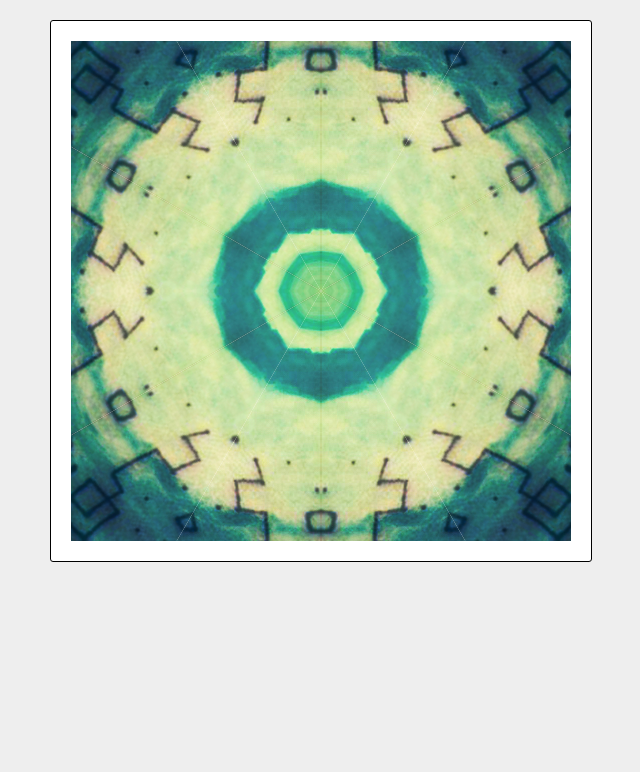
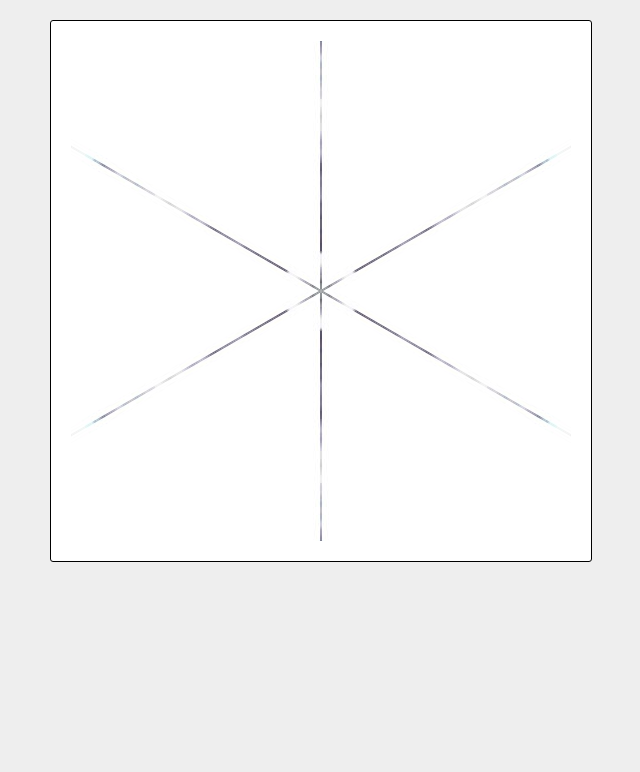
Before and after one commit to tvast/kaleidoscope, a plain HTML site: page index.html in a window 1280 px wide. Shown: the whole page, without its empty margins (319-959 px from the left). Drawn offline with nearby package versions, Linux system fonts and the light colour scheme.

Commit message:
kaleidoscope family with good picture

```diff
--- a/style.css
+++ b/style.css
@@ -9,7 +9,7 @@ width:50%;height:50%;position:absolute;top:50%;left:0;z-index:10;overflow:hidden
 }
 .kal_cont .ksc{
 height:100%;width:100%;-webkit-transform:rotate(30deg);-moz-transform:rotate(30deg);-o-transform:rotate(30deg);transform:rotate(30deg);position:relative;-webkit-transform-origin:left top;-moz-transform-origin:left top;-o-transform-origin:left top;transform-origin:left top;left:100%;top:0;
-background-image:url(tatoo.jpg)
+background-image:url(background23.jpg)
 }
 /* styles for each sector */
 .kal_cont .s1 {
```
